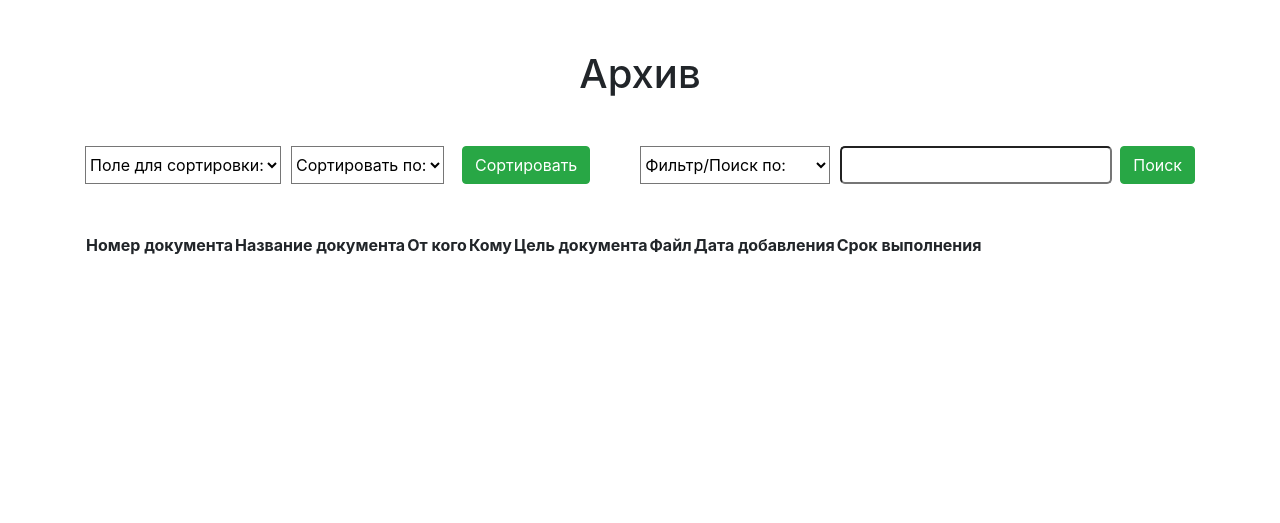
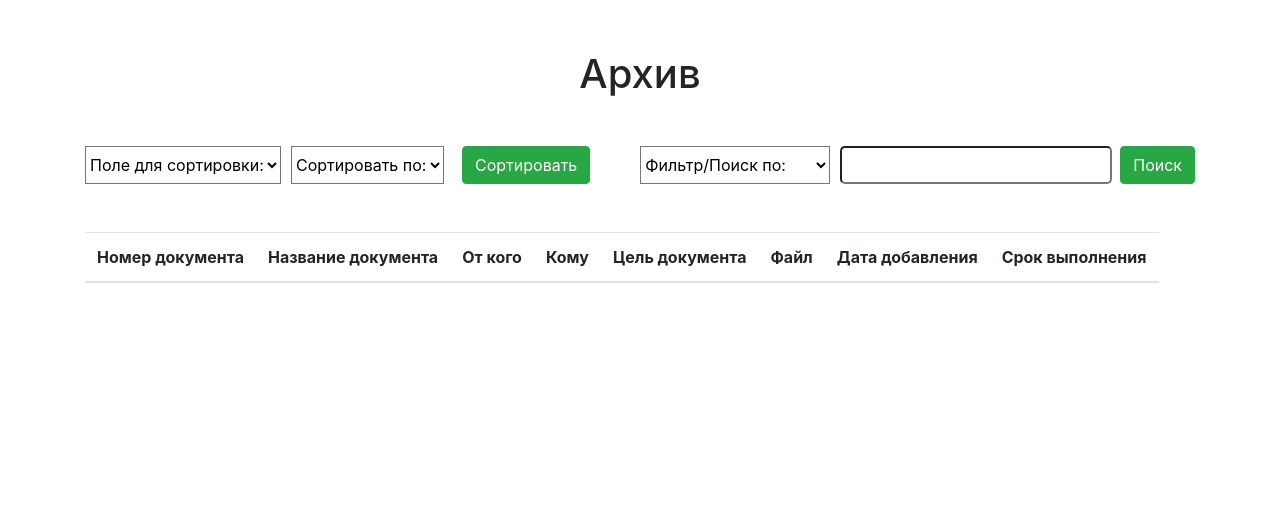
Before and after one commit to msheverdin648/doc_oborot, a Django app: page /archive/ in a window 1280 px wide. Shown: the part 56-579 px from the top of the page. Run offline with Django 3.2, Linux system fonts and the light colour scheme; the visitor is signed in with stand-in values (Sample User, id 1); data that the repository does not hold is empty; some libraries are stand-ins or nearby versions.

Commit message:
table stripped

```diff
--- a/config/templates/documents/archive.html
+++ b/config/templates/documents/archive.html
@@ -45,7 +45,7 @@
      </div>
     {% endif %}
 
-    <table class="table-responsive  table-striped">
+    <table class="table table-responsive  table-striped">
         <thead>
             <tr>
               <th scope='col'>
--- a/config/templates/documents/index.html
+++ b/config/templates/documents/index.html
@@ -92,7 +92,7 @@
      </div>
     {% endif %}
 
-    <table class="table-responsive table-striped">
+    <table class="table table-responsive table-striped">
         <thead>
             <tr>
               <th scope='col'>
```
